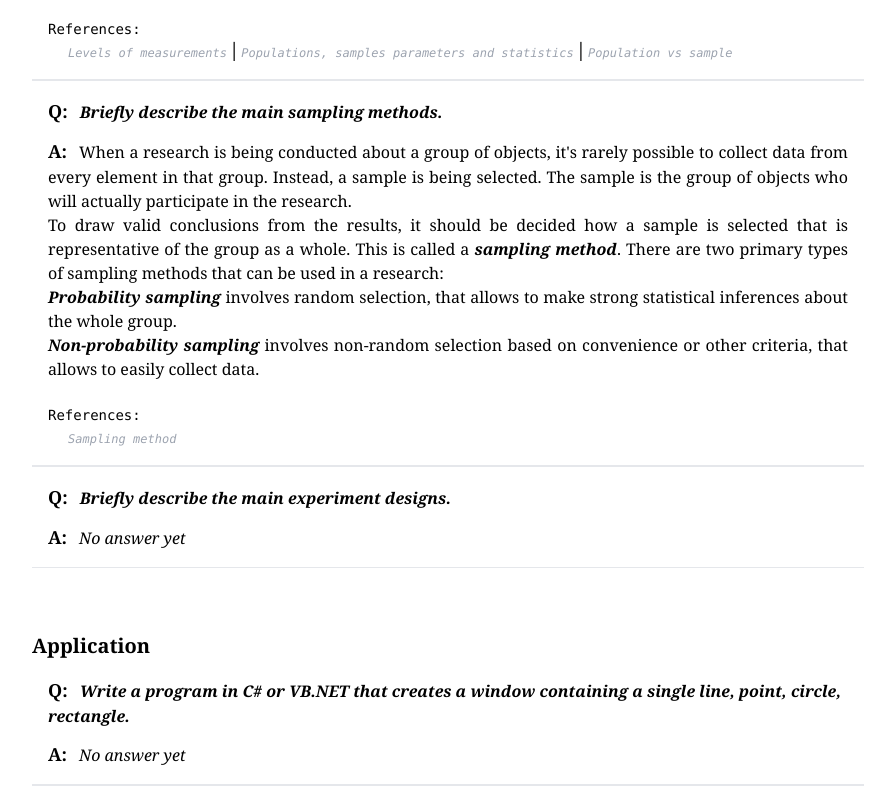
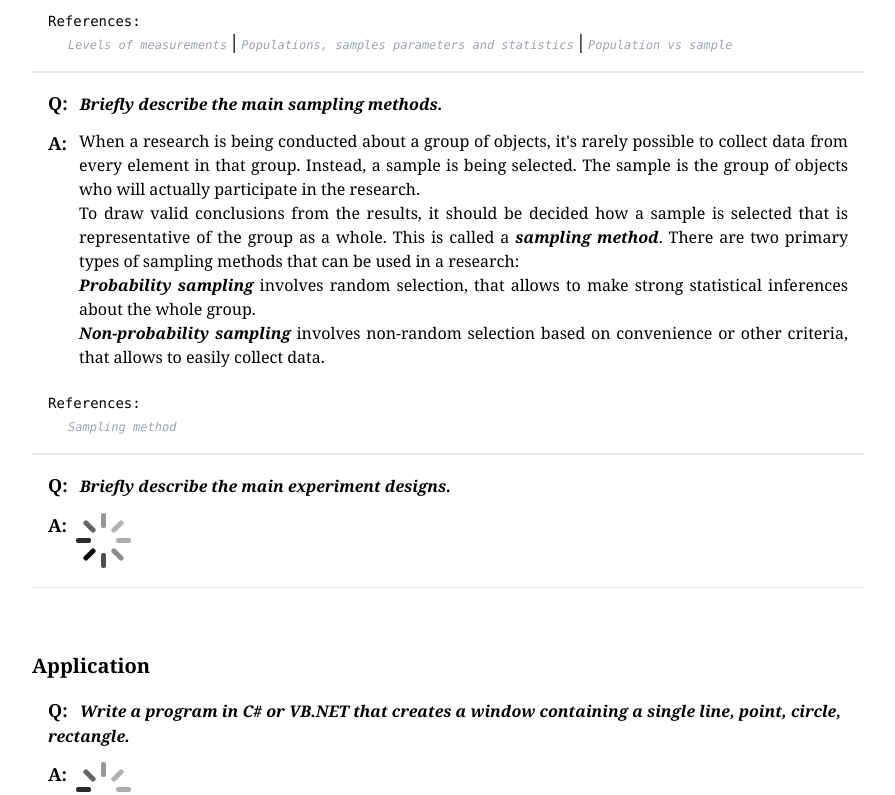
Before and after one commit to karera123/blog-stats, a React (Create React App) app: page /blog-stats/1 in a window 1280 px wide. Shown: the part 1160-1955 px from the top of the page, without its empty margins (320-1215 px from the left). Built offline with nearby package versions, Linux system fonts and the light colour scheme.

Commit message:
Added spinner

```diff
--- a/package.json
+++ b/package.json
@@ -20,6 +20,7 @@
     "react-redux": "^8.1.3",
     "react-router-dom": "^6.16.0",
     "react-scripts": "5.0.1",
+    "react-spinners": "^0.13.8",
     "typescript": "^4.9.5",
     "web-vitals": "^2.1.4"
   },
--- a/src/components/Header/Header.tsx
+++ b/src/components/Header/Header.tsx
@@ -5,7 +5,7 @@ import { FaGithub } from "react-icons/fa6";
 const Header = () => {
 
   return (
-    <header className='p-5 bg-gray-700 flex flex-row fixed w-full'>
+    <header className='p-5 bg-gray-700 flex flex-row fixed w-full z-10'>
       <div className='flex-1'>
         <Link to='/'>
           <h1 className='text-white text-xl'>
--- a/src/pages/Homework/Homework.tsx
+++ b/src/pages/Homework/Homework.tsx
@@ -3,12 +3,17 @@ import { useParams, useNavigate } from 'react-router-dom';
 import { HomeworkModel } from "../../models/homework";
 import parse from 'html-react-parser';
 import { useAppSelector } from '../../app/hooks';
+import { FadeLoader } from 'react-spinners';
 
 const Homework = () => {
   const params = useParams();
   const navigate = useNavigate();
 
   const [homework, setHomework] = React.useState<HomeworkModel | null>(null);
+
+  const noAnswer = React.useMemo(() => {
+    return <FadeLoader className='text-gray-700' />
+  }, []);
 
   const selectedHomework = React.useMemo(() => {
     return Number(params.homework) ?? 1;
@@ -59,9 +64,15 @@ const Homework = () => {
               <span className='font-bold font-serif text-lg mr-3'>Q:</span>
               <span className='font-semibold italic font-serif'>{elem.question}</span>
             </div>
-            <div id='answer' className='text-justify'>
+            <div id='answer' className='text-justify flex flex-row'>
               <span className='font-bold font-serif text-lg mr-3'>A:</span>
-              <span className={'font-serif ' + (!elem.answer && 'italic')}>{parseString(elem.answer ? elem.answer : 'No answer yet')}</span>
+              {
+                elem.answer
+                  ? <span className={'font-serif ' + (!elem.answer && 'italic')}>
+                    {parseString(elem.answer ? elem.answer : 'No answer yet')}
+                  </span>
+                  : noAnswer
+              }
             </div>
             {
               elem.refs &&
@@ -100,9 +111,15 @@ const Homework = () => {
               <span className='font-bold font-serif text-lg mr-3'>Q:</span>
               <span className='font-semibold italic font-serif'>{elem.question}</span>
             </div>
-            <div id='answer' className='text-justify'>
+            <div id='answer' className='text-justify flex flex-row'>
               <span className='font-bold font-serif text-lg mr-3'>A:</span>
-              <span className={'font-serif ' + (!elem.answer && 'italic')}>{parseString(elem.answer ? elem.answer : 'No answer yet')}</span>
+              {
+                elem.answer
+                  ? <span className={'font-serif ' + (!elem.answer && 'italic')}>
+                    {parseString(elem.answer ? elem.answer : 'No answer yet')}
+                  </span>
+                  : noAnswer
+              }
               {
                 elem.image &&
                 <img src={elem.image.path} alt={elem.image.alternativeName} />
```
Also changed, not shown: public/tailwind.css, 1 other file (tests, documents, lock files or other folders).
